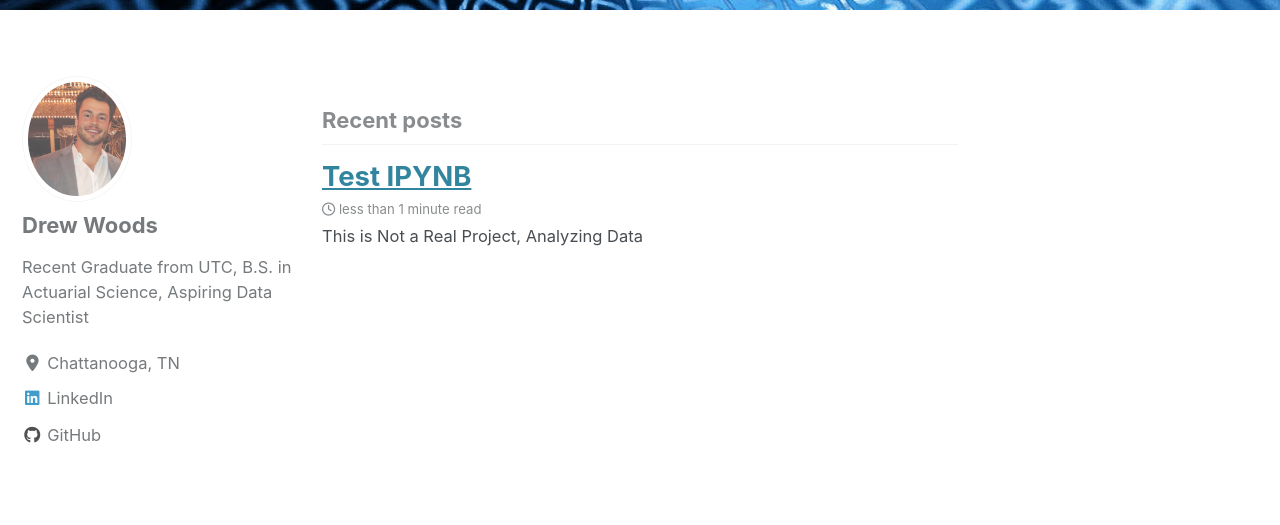
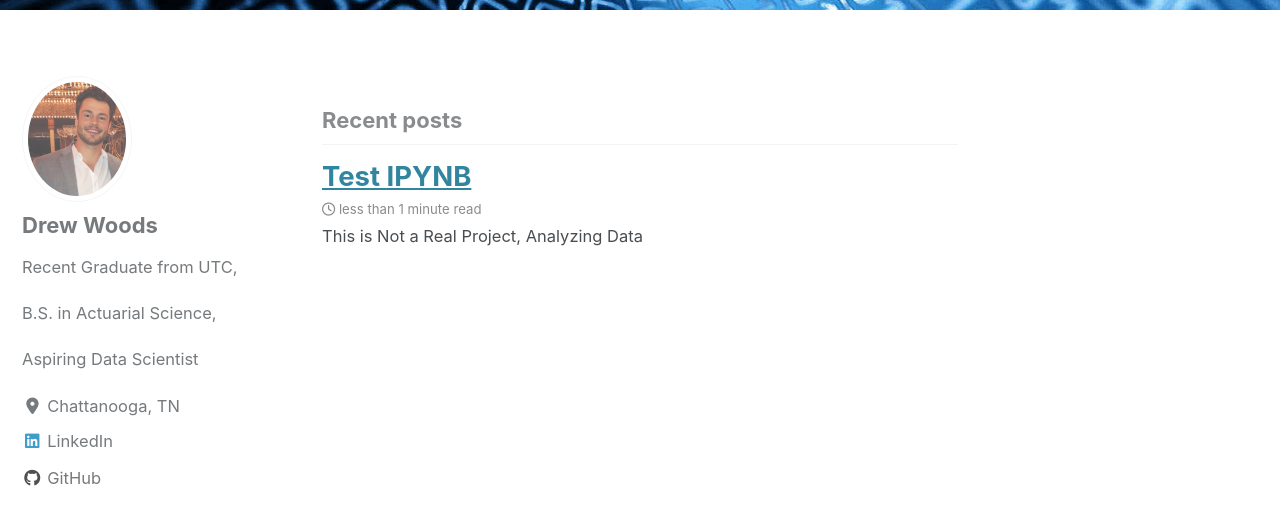
Before and after one commit to backdoordata/backdoordata.github.io, a Jekyll site: the page built from index.html, in a window 1280 px wide and 900 px high, scrolled down 454 px. Shown: the top 525 px of the window. Built offline with Jekyll 4.4.1, drawn with Linux system fonts in a browser that asks for light colours; cached includes are drawn as plain includes; nearby versions of some CDN libraries; the list of posts is cut into pages by our own code.

Commit message:
Updating bio

```diff
--- a/_config.yml
+++ b/_config.yml
@@ -109,7 +109,7 @@
 author:
   name             : "Drew Woods"
   avatar           : "/images/profile-picture.jpg" # path of avatar image, e.g. "/assets/images/bio-photo.jpg"
-  bio              : "Recent Graduate from UTC, \n B.S. in Actuarial Science, \n Aspiring Data Scientist"
+  bio              : "Recent Graduate from UTC, \n\n B.S. in Actuarial Science, \n\n Aspiring Data Scientist"
   location         : "Chattanooga, TN"
   email            :
   links:
```
